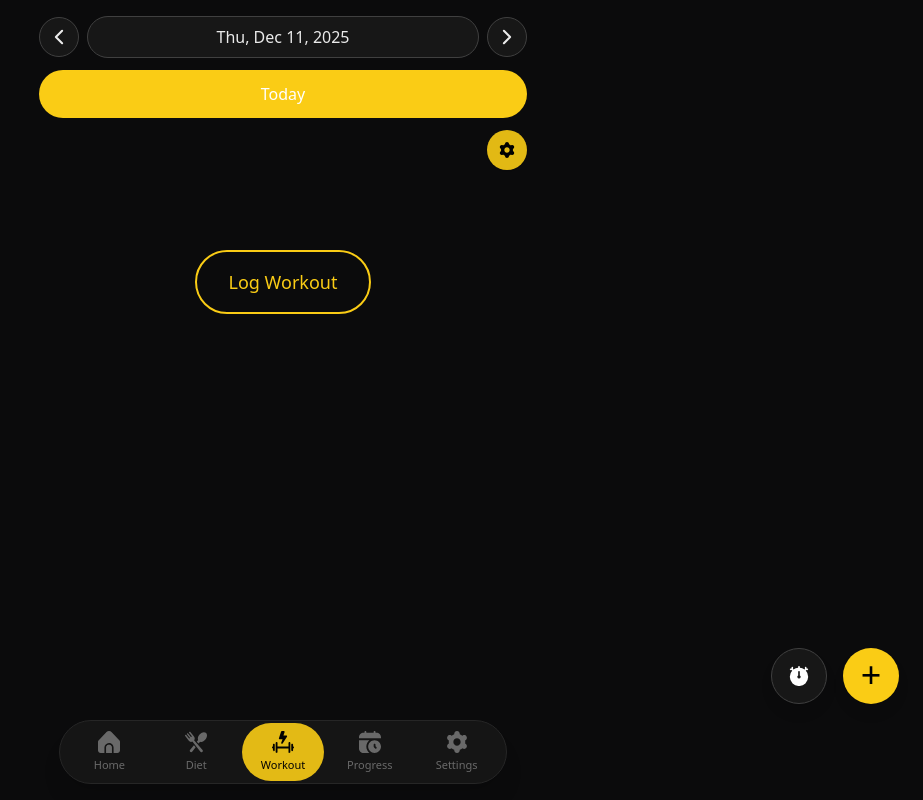
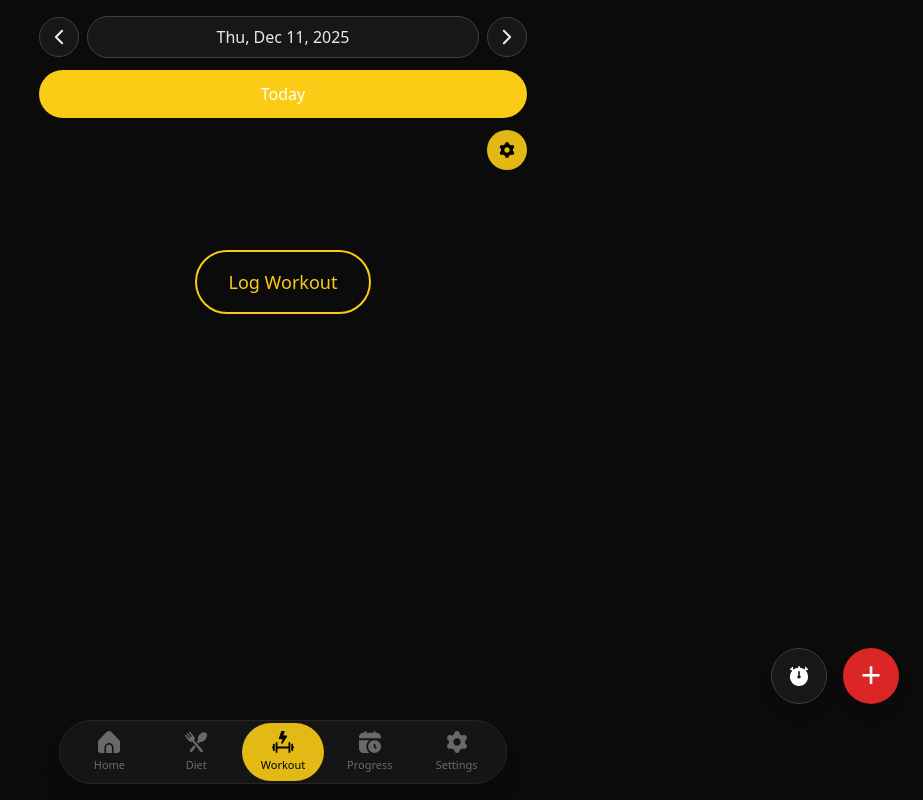
Before and after one commit to Ahmed023-code/trainer-app, a Next.js app: page /workout in a window 1280 px wide. Shown: the whole page, without its empty margins (357-1280 px from the left). Built offline with nearby package versions, Linux system fonts and the light colour scheme.

Commit message:
Change workout tab plus button to red
- Updated FAB button from accent-workout color to red-600
- Changed text from black to white for better contrast
- Added red-700 hover state with smooth transition

```diff
--- a/app/(tabs)/workout/page.tsx
+++ b/app/(tabs)/workout/page.tsx
@@ -309,7 +309,7 @@ export default function WorkoutPage() {
       {/* FAB */}
       <div className="fixed right-6 bottom-24 z-[9500]">
         <button
-          className="w-14 h-14 rounded-full bg-accent-workout text-black shadow-lg flex items-center justify-center"
+          className="w-14 h-14 rounded-full bg-red-600 text-white shadow-lg flex items-center justify-center hover:bg-red-700 transition-colors"
           aria-label="Add"
           onClick={() => setShowFabMenu((v) => !v)}
         >
```
